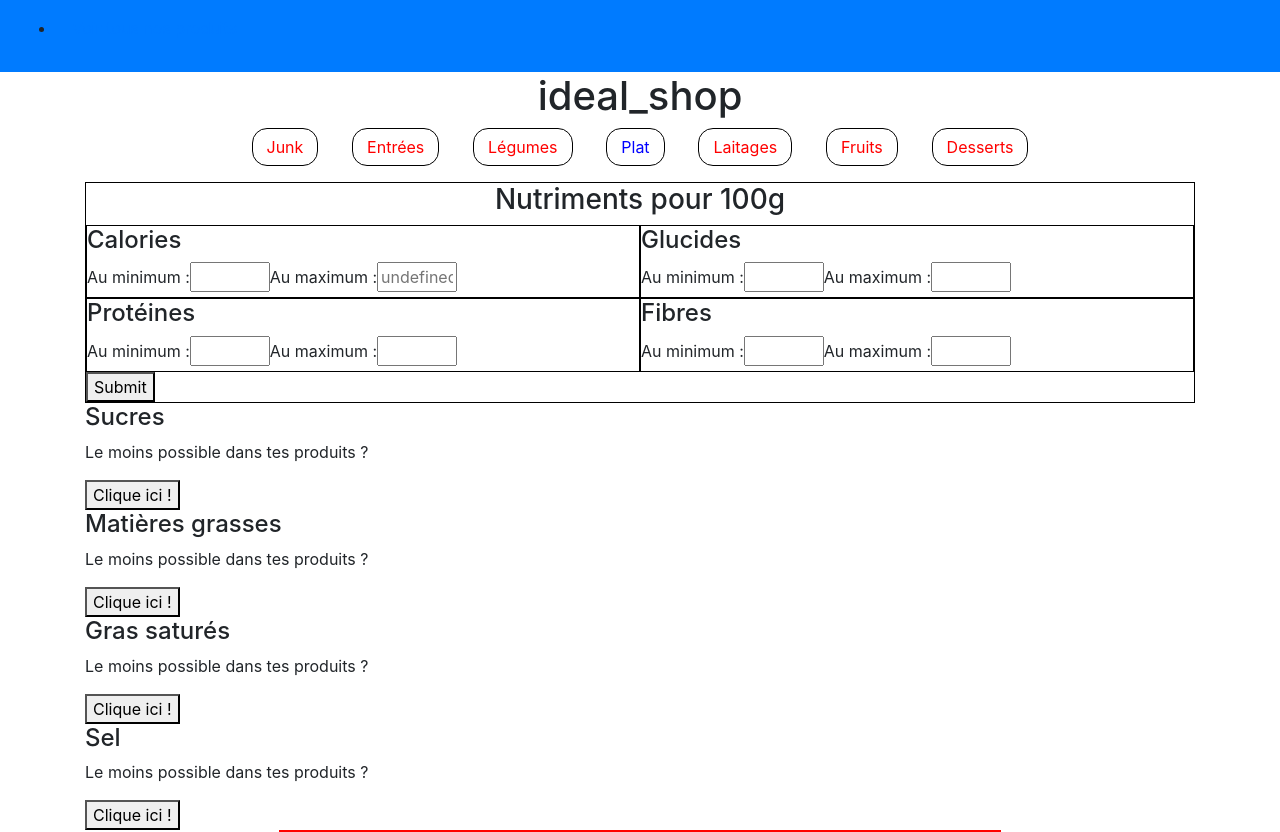
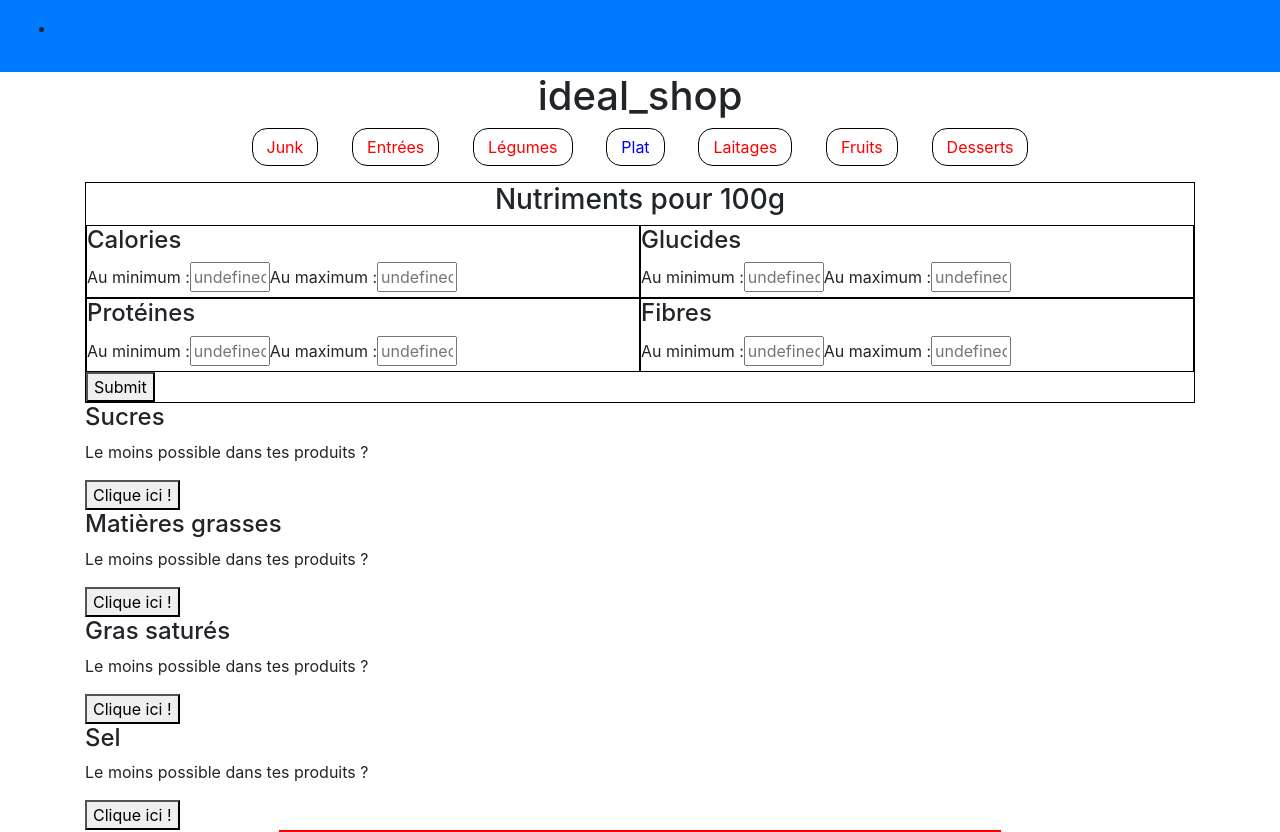
Before and after one commit to HugoRousseau777/tutorialSpring, an Angular app in the folder ideal_shop/: page /products in a window 1280 px wide. Both pictures are taken after a click on the item "Plat". Built offline with nearby package versions, Linux system fonts and the light colour scheme; no server answers.

Commit message:
MajAutoMinMaxPossiblesFaits

```diff
--- a/ideal_shop/src/app/product-list/product-list.component.html
+++ b/ideal_shop/src/app/product-list/product-list.component.html
@@ -32,36 +32,36 @@
 
     <button>Submit</button>
 </form>
-<form (ngSubmit) = "getProductsListPM('plat',minCalo, maxCalo, minCarb, maxCarb, minProt, maxProt, minFib, maxFib)" class="macroForm" *ngIf="junkClicked || entreeClicked || platClicked || dessertClicked" >
+<form (ngSubmit) = "getProductsPm('plat')" class="macroForm" *ngIf="junkClicked || entreeClicked || platClicked || dessertClicked" >
     <h3>Nutriments pour 100g</h3>
     <div>
         <h4>Calories</h4>
         <label for="minCalo">Au minimum :</label>
-        <input id="minCalo" type="number" name="minCalo"  [(ngModel)]="minCalo">
+        <input id="minCalo" type="number" name="minCalo" [placeholder]='minimalCalo'  [(ngModel)]="minCalo">
         <label for="maxCalo">Au maximum :</label>
         <input id="maxCalo" type="number" name="maxCalo" [placeholder]='maximalCalo' [(ngModel)]="maxCalo">
     </div>
     <div>
         <h4>Glucides</h4>
         <label for="minCarb">Au minimum :</label>
-        <input id="minCarb" type="number" name="minCarb" [(ngModel)]="minCarb">
+        <input id="minCarb" type="number" name="minCarb" [placeholder]='minimalCarb' [(ngModel)]="minCarb">
         <label for="maxCarb">Au maximum :</label>
-        <input id="maxCarb" type="number" name="maxCarb" [(ngModel)]="maxCarb">
+        <input id="maxCarb" type="number" name="maxCarb" [placeholder]='maximalCarb' [(ngModel)]="maxCarb">
     </div>
 
     <div>
         <h4>Protéines</h4>
         <label for="minProt">Au minimum :</label>
-        <input id="minProt" type="number" name="minProt" [(ngModel)]="minProt">
+        <input id="minProt" type="number" name="minProt" [placeholder]='minimalProt' [(ngModel)]="minProt">
         <label for="maxProt">Au maximum :</label>
-        <input id="maxProt" type="number" name="maxProt" [(ngModel)]="maxProt">
+        <input id="maxProt" type="number" name="maxProt" [placeholder]='maximalProt' [(ngModel)]="maxProt">
     </div>
     <div>
         <h4>Fibres</h4>
         <label for="minFib">Au minimum :</label>
-        <input id="minFib" type="number" name="minFib" [(ngModel)]="minFib">
+        <input id="minFib" type="number" name="minFib" [placeholder]='minimalFib' [(ngModel)]="minFib">
         <label for="maxFib">Au maximum :</label>
-        <input id="maxFib" type="number" name="maxFib" [(ngModel)]="maxFib">
+        <input id="maxFib" type="number" name="maxFib" [placeholder]='maximalFib' [(ngModel)]="maxFib">
     </div>
 
 
--- a/ideal_shop/src/app/product-list/product-list.component.ts
+++ b/ideal_shop/src/app/product-list/product-list.component.ts
@@ -36,6 +36,14 @@ export class ProductListComponent implements OnInit {
   maxFib: number;
 
   maximalCalo!: number;
+  minimalCalo!: number;
+  maximalProt!: number;
+  minimalProt!: number;
+  maximalCarb!: number;
+  minimalCarb!: number;
+  maximalFib!: number;
+  minimalFib!: number;
+
 
   constructor(private productService: ProductService,
     private router: Router
@@ -43,19 +51,119 @@ export class ProductListComponent implements OnInit {
 
   ngOnInit(): void {
     this.getProducts("");
-    this.getMaxCalo("plat");
+    //this.getMaxCalo("plat");
+    this.initMinMax();
   }
 
 
- getMaxCalo(params: string){
-  this.productService.getProductsList(params).subscribe(data => {
-    let maxValue = 0;
+  getProductsList(params: string){
+    return this.productService.getProductsList(params);
+  }
+
+  getProductsListPM(catPlat: string, minCalo: number, maxCalo: number,
+    minCarb: number, maxCarb: number, minProt: number, maxProt: number,
+    minFib: number, maxFib: number
+  ){
+    return this.productService.getProductsListPM(catPlat, minCalo, maxCalo,
+      minCarb, maxCarb, minProt, maxProt,
+      minFib, maxFib);
+  }
+
+  initMinMax(){
+    this.getProductsList("plat").subscribe(data => {
+      let maxCalo = 0;
+      let minCalo = 10000;
+      let maxCarb = 0;
+      let minCarb = 10000;
+      let maxProt = 0;
+      let minProt = 10000;
+      let maxFib = 0;
+      let minFib = 10000;
+
+      for (let i=0; i<data.length; i++){
+        if(data[i].pm.calo > maxCalo) {
+          maxCalo = data[i].pm.calo
+        }
+        if(data[i].pm.calo < minCalo) {
+          minCalo = data[i].pm.calo
+        }
+        if(data[i].pm.carb > maxCarb) {
+          maxCarb = data[i].pm.carb
+        }
+        if(data[i].pm.carb < minCarb) {
+          minCarb = data[i].pm.carb
+        }
+        if(data[i].pm.prot > maxProt) {
+          maxProt = data[i].pm.prot
+        }
+        if(data[i].pm.prot < minProt) {
+          minProt = data[i].pm.prot
+        }
+        if(data[i].pm.fib > maxFib) {
+          maxFib = data[i].pm.fib
+        }
+        if(data[i].pm.fib < minFib) {
+          minFib = data[i].pm.fib
+        }
+
+      }
+      this.maximalCalo = maxCalo;
+      this.minimalCalo = minCalo;
+      this.maximalCarb = maxCarb;
+      this.minimalCarb = minCarb;
+      this.maximalProt = maxProt;
+      this.minimalProt = minProt;
+      this.maximalFib = maxFib;
+      this.minimalFib = minFib;
+    })
+  }
+
+ getMaxCalo(catPlat: string){
+  this.getProductsListPM(catPlat, this.minCalo, this.maxCalo, this.minCarb, this.maxCarb, this.minProt, this.maxProt, this.minFib, this.maxFib).subscribe(data => {
+    let maxCalo = 0;
+    let minCalo = 10000;
+    let maxCarb = 0;
+    let minCarb = 10000;
+    let maxProt = 0;
+    let minProt = 10000;
+    let maxFib = 0;
+    let minFib = 10000;
+
     for (let i=0; i<data.length; i++){
-      if(data[i].pm.calo > maxValue) {
-        maxValue = data[i].pm.calo
+      if(data[i].pm.calo > maxCalo) {
+        maxCalo = data[i].pm.calo
       }
+      if(data[i].pm.calo < minCalo) {
+        minCalo = data[i].pm.calo
+      }
+      if(data[i].pm.carb > maxCarb) {
+        maxCarb = data[i].pm.carb
+      }
+      if(data[i].pm.carb < minCarb) {
+        minCarb = data[i].pm.carb
+      }
+      if(data[i].pm.prot > maxProt) {
+        maxProt = data[i].pm.prot
+      }
+      if(data[i].pm.prot < minProt) {
+        minProt = data[i].pm.prot
+      }
+      if(data[i].pm.fib > maxFib) {
+        maxFib = data[i].pm.fib
+      }
+      if(data[i].pm.fib < minFib) {
+        minFib = data[i].pm.fib
+      }
+
     }
-    this.maximalCalo = maxValue;
+    this.maximalCalo = maxCalo;
+    this.minimalCalo = minCalo;
+    this.maximalCarb = maxCarb;
+    this.minimalCarb = minCarb;
+    this.maximalProt = maxProt;
+    this.minimalProt = minProt;
+    this.maximalFib = maxFib;
+    this.minimalFib = minFib;
   })
  }
 
@@ -66,15 +174,18 @@ export class ProductListComponent implements OnInit {
       console.log(data);
     })
   }
+
+  getProductsPm(catPlat: string){
+    this.getProductsListPM(catPlat, this.minCalo, this.maxCalo, this.minCarb, this.maxCarb, this.minProt, this.maxProt, this.minFib, this.maxFib).subscribe(data => {
+      this.products = data;
+      console.log(data);
+      this.getMaxCalo("plat");
+    })
+  }
     details(id: number){
     this.router.navigate(['', id]);
   }
 
-  getProductsListPM(catPlat: string, minCalo: number, maxCalo: number, minCarb: number, maxCarb: number, minProt: number, maxProt: number, minFib: number, maxFib: number){
-    this.productService.getProductsListPM(catPlat, this.minCalo, this.maxCalo, this.minCarb, this.maxCarb, this.minProt, this.maxProt, this.minFib, this.maxFib).subscribe(data => {
-      this.products = data;
-    })
-  }
 
   getProductsSugar(catPlat: string){
     this.productService.getProductsSugar(catPlat).subscribe(data => {
```
